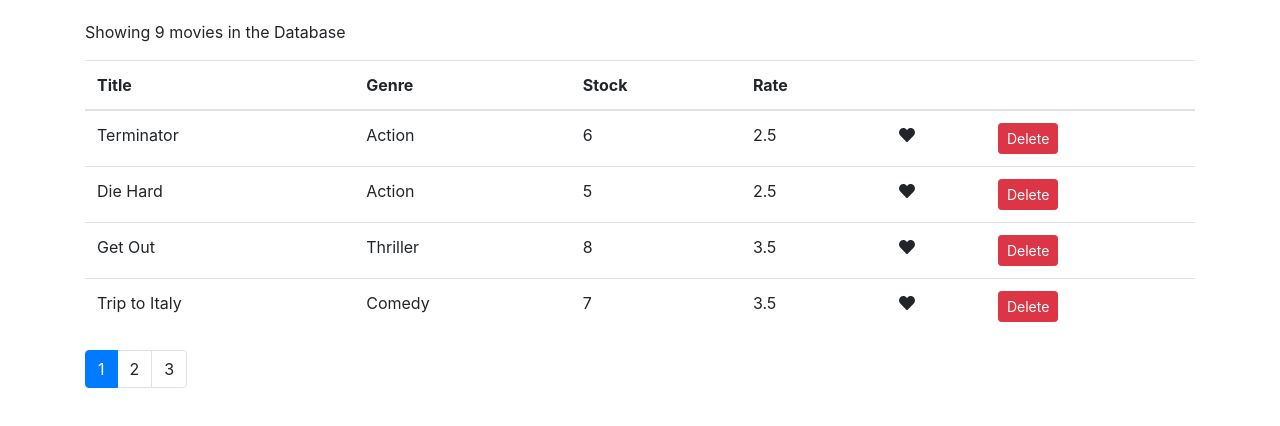
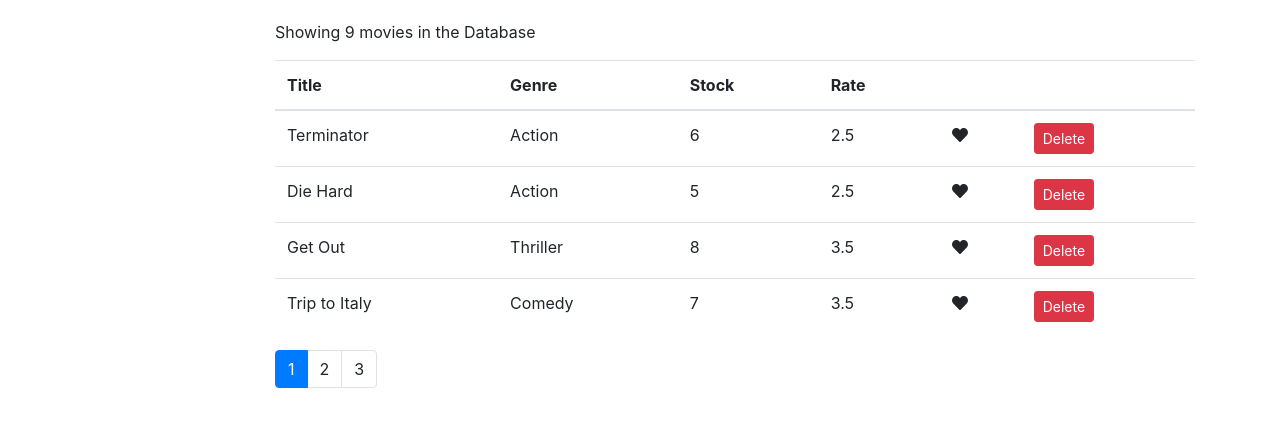
Before and after one commit to Joseph-Mutua/vidly, a React (Create React App) app: page / in a window 1280 px wide. Shown: the top 426 px of the page. Built offline with nearby package versions, Linux system fonts and the light colour scheme.

Commit message:
Filtering component interface

```diff
--- /dev/null
+++ b/src/components/common/listGroup.jsx
@@ -0,0 +1,7 @@
+import React, { Component } from 'react';
+
+const ListGroup = () => {
+    return null;
+}
+
+export default ListGroup;
--- a/src/components/movies.jsx
+++ b/src/components/movies.jsx
@@ -1,15 +1,22 @@
 import React, { Component } from "react";
 import { getMovies } from "../services/fakeMovieService";
+import { getGenres } from "../services/fakeGenreService";
 import Like from "./common/like";
 import Pagination from "./common/pagination";
-import {paginate} from "../utils/paginate"
+import { paginate } from "../utils/paginate";
+import ListGroup from "./common/listGroup";
 
 class Movies extends Component {
   state = {
-    movies: getMovies(),
+    movies: [],
+    genres: [],
     currentPage: 1,
     pageSize: 4,
   };
+
+  componentDidMount() {
+    this.setState({ movies: getMovies(), genres: getGenres() });
+  }
 
   handleDelete = (movie) => {
     const movies = this.state.movies.filter((m) => m._id !== movie._id);
@@ -20,16 +27,24 @@
     this.setState({ currentPage: page });
   };
 
+  handleGenreSelect = genre =>{
+    console.log(genre);
+  }
+
   render() {
     const { length: count } = this.state.movies;
-    const { pageSize, currentPage, movies:allMovies } = this.state;
+    const { pageSize, currentPage, movies: allMovies } = this.state;
 
     if (count === 0) return <p>There are no movie in the Database!</p>;
 
-    const movies = paginate(allMovies, currentPage, pageSize)
+    const movies = paginate(allMovies, currentPage, pageSize);
 
     return (
-      <React.Fragment>
+      <div className="row">
+        <div className="col-2">
+          <ListGroup items={this.state.genres} onItemSelect={this.handleGenreSelect}/>
+        </div>
+        <div className="col">
           <p>Showing {count} movies in the Database</p>
           <table className="table">
             <thead>
@@ -70,7 +85,8 @@
             currentPage={currentPage}
             onPageChange={this.handlePageChange}
           />
-      </React.Fragment>
+        </div>
+      </div>
     );
   }
 }
```
Lines whose indentation alone changed are shown as unchanged.
